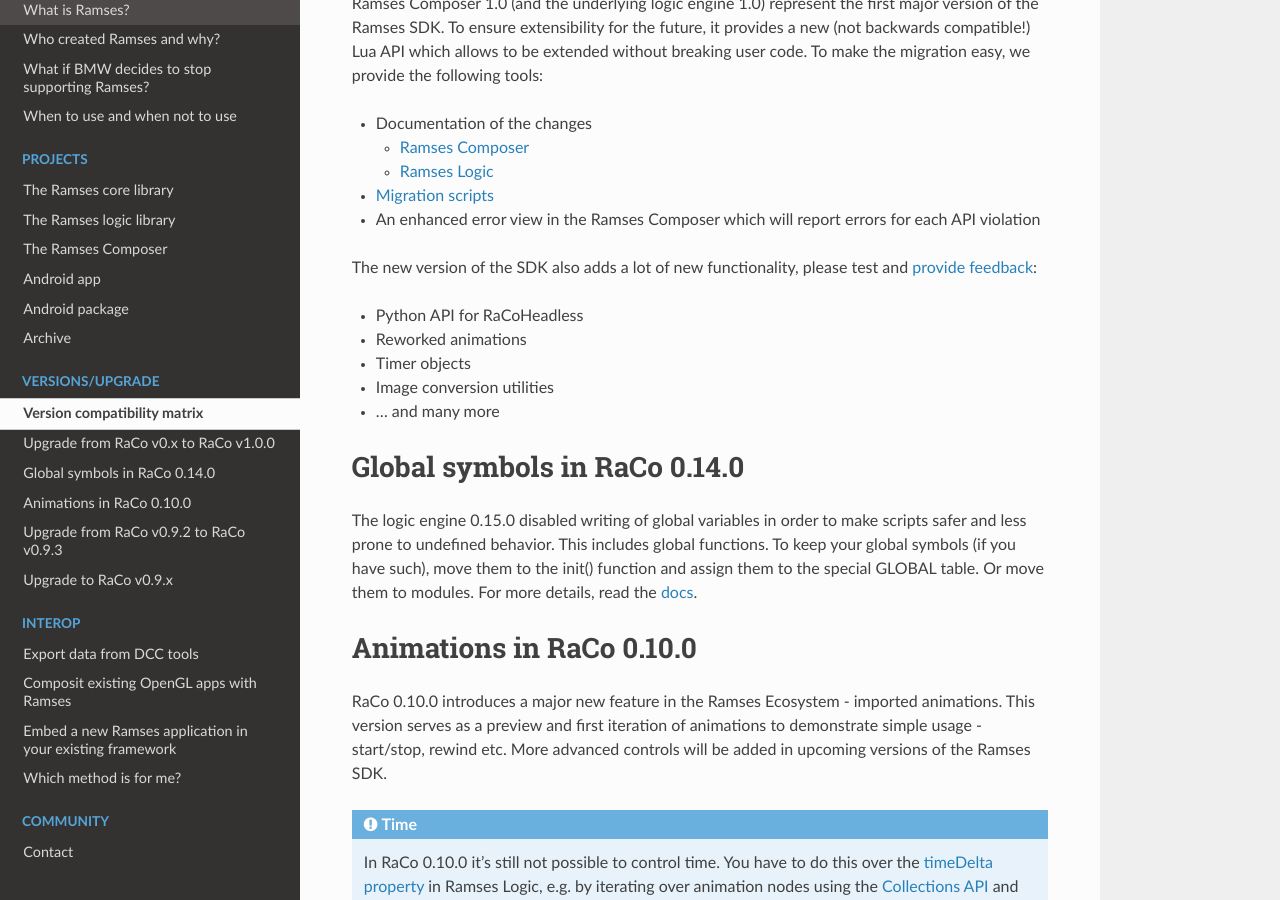
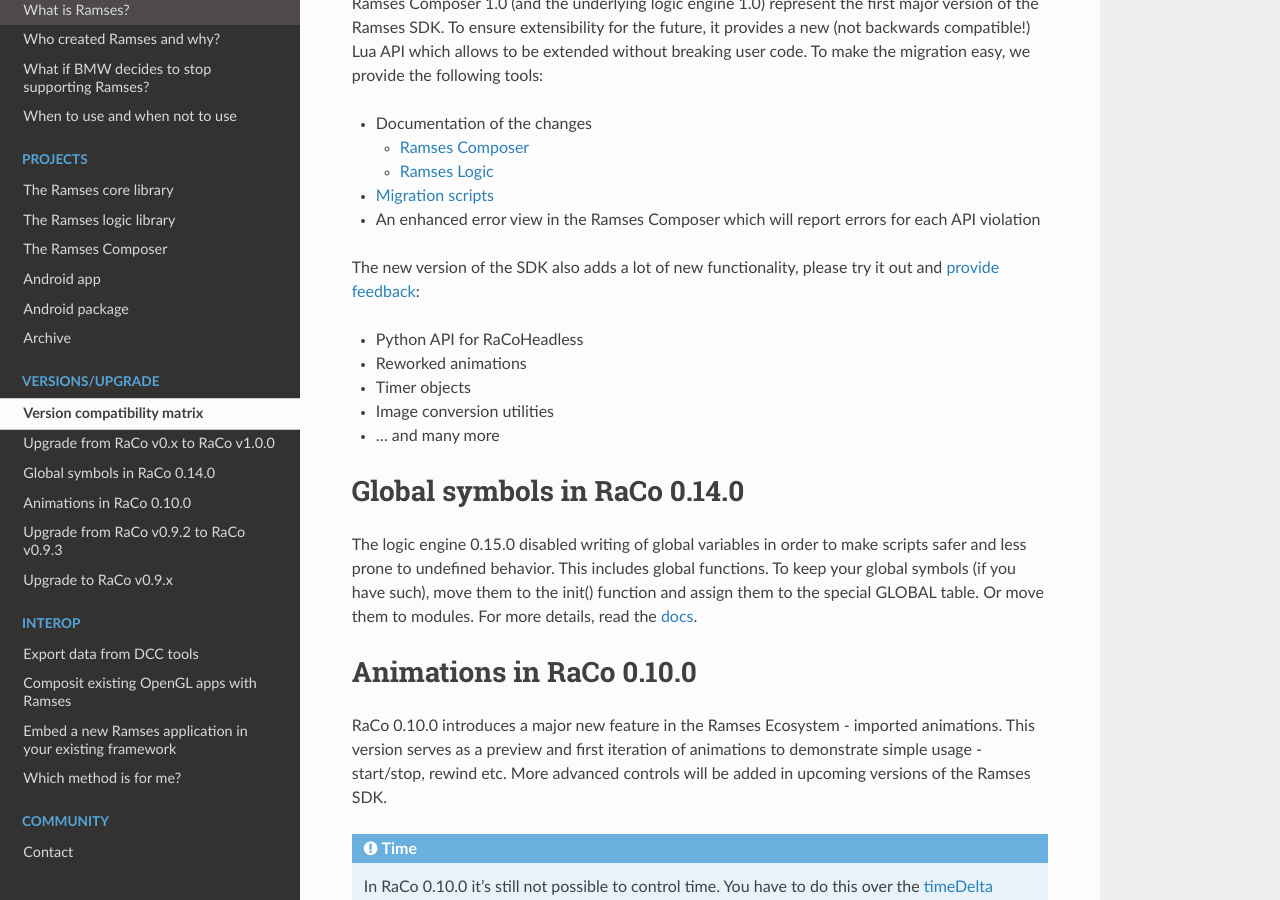
Before and after one commit to COVESA/ramses-sdk, a Sphinx documentation site: the page built from doc/versions.md, in a window 1280 px wide and 900 px high, scrolled down 947 px. Built offline with Sphinx 7.4.7 and the Read the Docs theme 2.0.0, drawn with Linux system fonts in a browser that asks for light colours.

Commit message:
Update doc/versions.md
Co-authored-by: smirko-dev <64351017+smirko-dev@users.noreply.github.com>

```diff
--- a/doc/versions.md
+++ b/doc/versions.md
@@ -38,7 +38,7 @@
 * [Migration scripts](https://github.com/bmwcarit/ramses-logic/tree/master/tools/migrate)
 * An enhanced error view in the Ramses Composer which will report errors for each API violation
 
-The new version of the SDK also adds a lot of new functionality, please test and [provide feedback](https://ramses-sdk.readthedocs.io/en/latest/community.html):
+The new version of the SDK also adds a lot of new functionality, please try it out and [provide feedback](https://ramses-sdk.readthedocs.io/en/latest/community.html):
 * Python API for RaCoHeadless
 * Reworked animations
 * Timer objects
```
